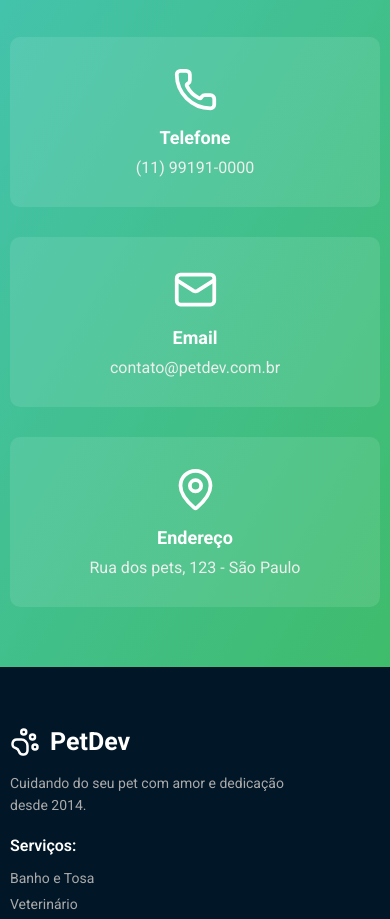
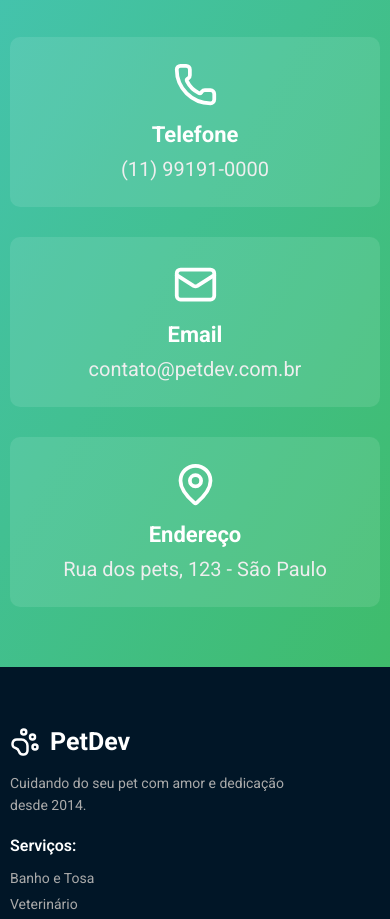
Before and after one commit to ClewertonRodrigues/petshop-dev, a React (Vite) app: page / in a window 390 px wide. Shown: the part 5940-6859 px from the top of the page. Built offline with nearby package versions, Linux system fonts and the light colour scheme.

Commit message:
feat: ajusta responsividade do componente cardInfo

```diff
--- a/src/components/cardInfo/styles.module.scss
+++ b/src/components/cardInfo/styles.module.scss
@@ -21,3 +21,15 @@
         font-weight: 400;
     }
 }
+
+@media (max-width: 1080px){
+    .cardInfo{
+        strong{
+            font-size: 22px;
+        }
+
+        span{
+            font-size: 20px;
+        }
+    }
+}
```
